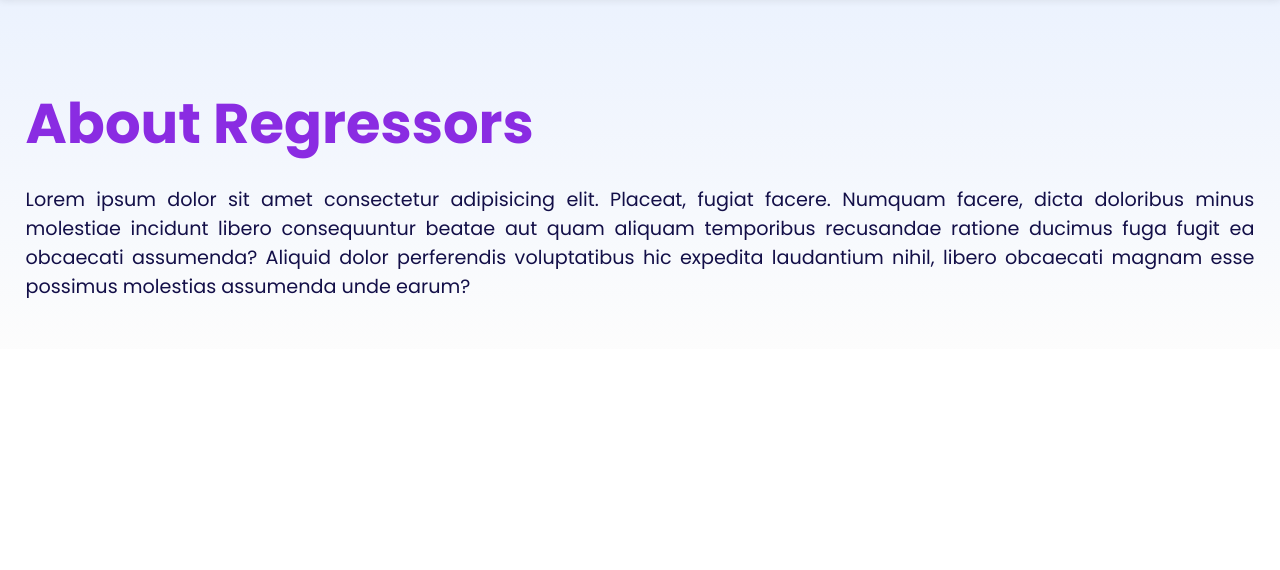
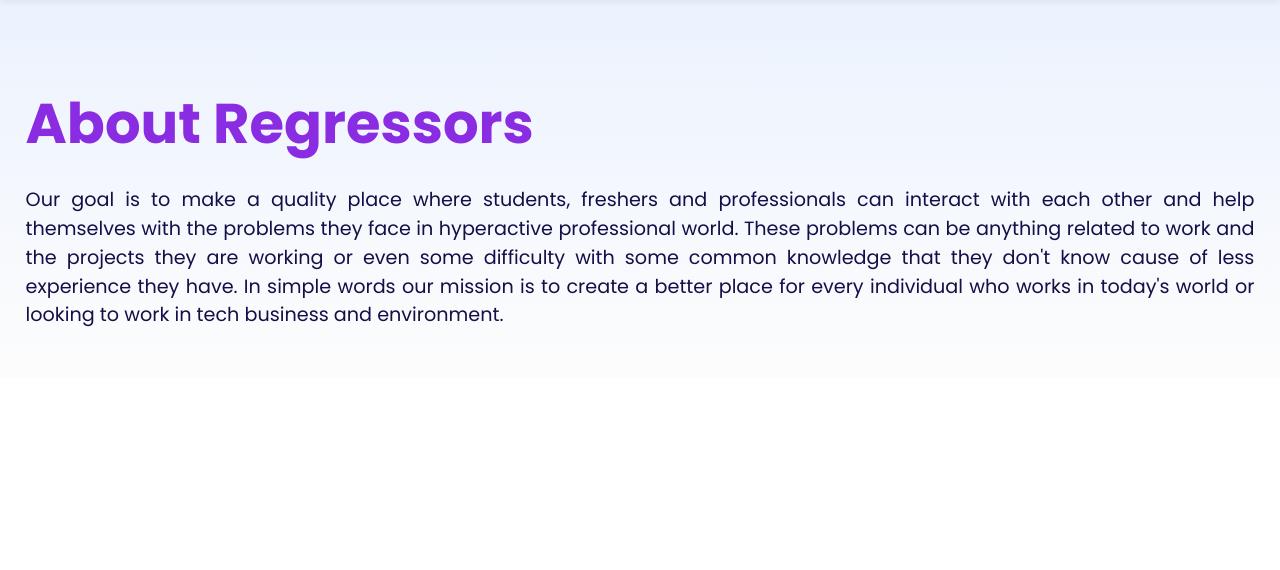
Before and after one commit to Akash4510/Regressors, a Flask app: page /about in a window 1280 px wide. Shown: the part 67-637 px from the top of the page. Run offline with Flask 2, Linux system fonts and the light colour scheme; some libraries are stand-ins or nearby versions.

Commit message:
Added about text

```diff
--- a/templates/about.html
+++ b/templates/about.html
@@ -12,7 +12,9 @@
     <section class="about-page-section">
       <div class="container">
         <h1 class="about-heading">About Regressors</h1>
-        <p class="about-text">Lorem ipsum dolor sit amet consectetur adipisicing elit. Placeat, fugiat facere. Numquam facere, dicta doloribus minus molestiae incidunt libero consequuntur beatae aut quam aliquam temporibus recusandae ratione ducimus fuga fugit ea obcaecati assumenda? Aliquid dolor perferendis voluptatibus hic expedita laudantium nihil, libero obcaecati magnam esse possimus molestias assumenda unde earum?</p>
+        <p class="about-text">Our goal is to make a quality place where students, freshers and professionals can interact with each other and help themselves with the problems they face in hyperactive professional world.
+        These problems can be anything related to work and the projects they are working or even some difficulty with some common knowledge that they don't know cause of less experience they have.
+        In simple words our mission is to create a better place for every individual who works in today's world or looking to work in tech business and environment.</p>
       </div>
     </section>
   {% endblock body_content %}
```
